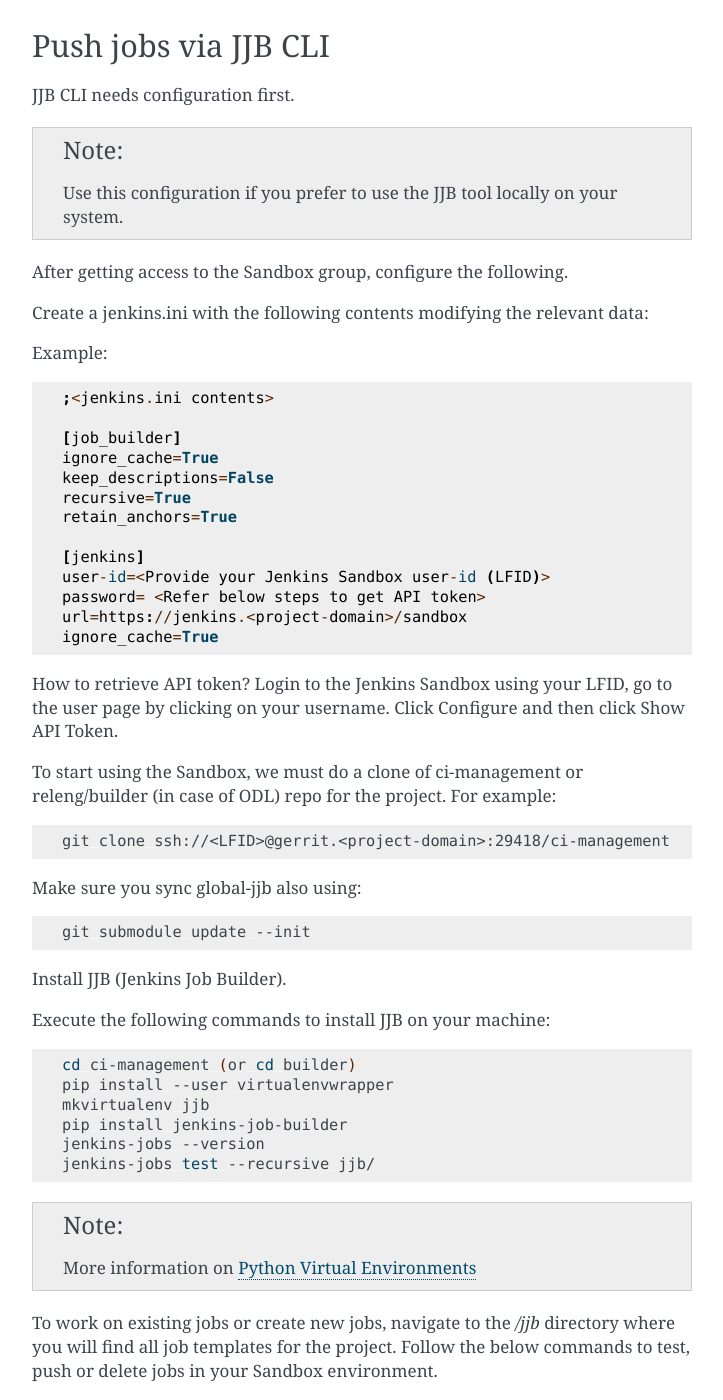
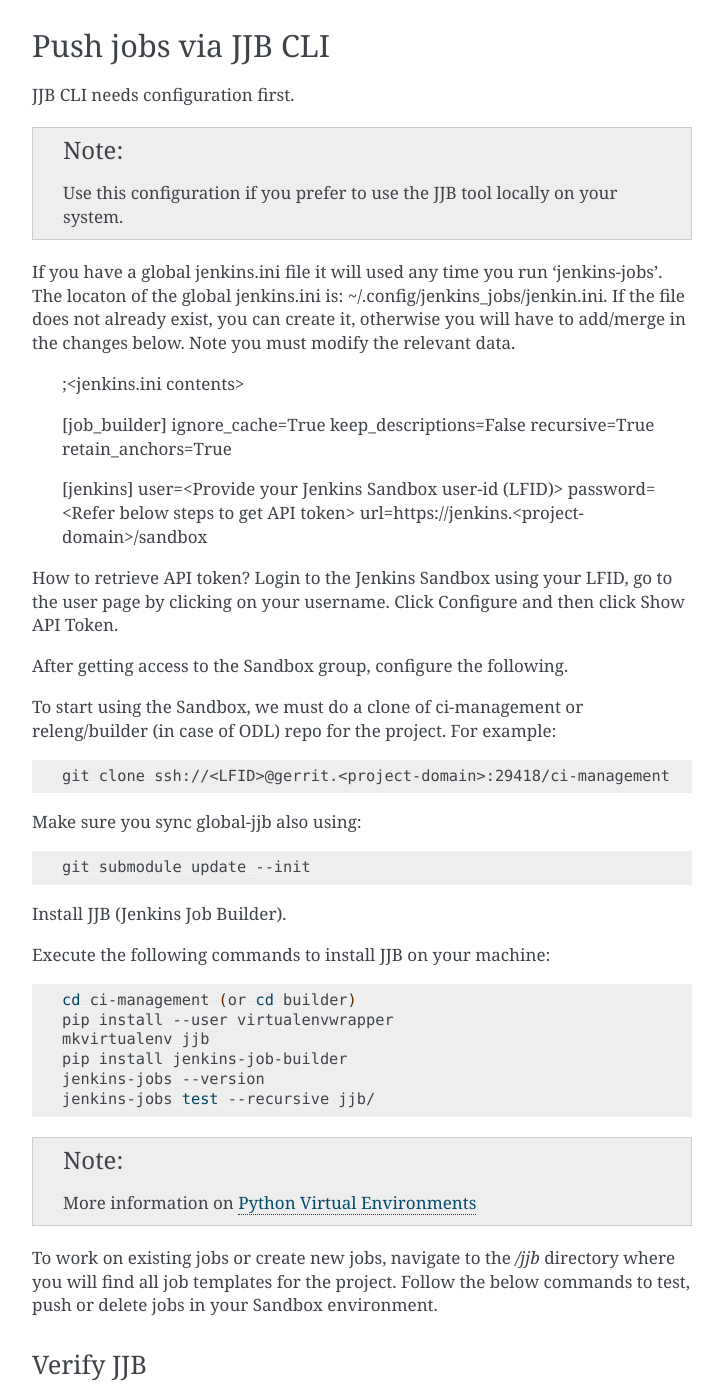
Before and after one commit to lfit/releng-docs, a Sphinx documentation site: the page built from docs/jenkins-sandbox.rst, in a window 1280 px wide and 1400 px high, scrolled down 1889 px. Shown: the whole window, without its empty margins (388-1111 px from the left). Built offline with Sphinx 7.4.7, drawn with Linux system fonts in a browser that asks for light colours; the version number could not be read and is left out; some of the changed text lies outside the part shown.

Commit message:
Use global jenkins.ini file
Describe how to use initialize gloal jenkins.ini. Remove '--conf'
options is calls to 'jenkins-jobs'.

Change-Id: I67bb5530dceb9508ee7650c8490d6004f822f55a
Signed-off-by: Tim Johnson <tijohnson@linuxfoundation.org>

```diff
--- a/docs/jenkins-sandbox.rst
+++ b/docs/jenkins-sandbox.rst
@@ -96,11 +96,11 @@
 
    Use this configuration if you prefer to use the JJB tool locally on your system.
 
-After getting access to the Sandbox group, configure the following.
-
-Create a jenkins.ini with the following contents modifying the relevant data:
-
-Example::
+If you have a global jenkins.ini file it will used any time you run
+'jenkins-jobs'. The locaton of the global jenkins.ini is:
+~/.config/jenkins_jobs/jenkin.ini. If the file does not already exist, you can
+create it, otherwise you will have to add/merge in the changes below. Note you
+must modify the relevant data.
 
    ;<jenkins.ini contents>
 
@@ -111,14 +111,16 @@
    retain_anchors=True
 
    [jenkins]
-   user-id=<Provide your Jenkins Sandbox user-id (LFID)>
+   user=<Provide your Jenkins Sandbox user-id (LFID)>
    password= <Refer below steps to get API token>
    url=https://jenkins.<project-domain>/sandbox
-   ignore_cache=True
 
 How to retrieve API token?
 Login to the Jenkins Sandbox using your LFID, go to the user page by clicking on
 your username. Click Configure and then click Show API Token.
+
+
+After getting access to the Sandbox group, configure the following.
 
 To start using the Sandbox, we must do a clone of ci-management or releng/builder
 (in case of ODL) repo for the project.
```
Also changed, not shown: other parts of docs/jenkins-sandbox.rst (+6 -6 lines).
